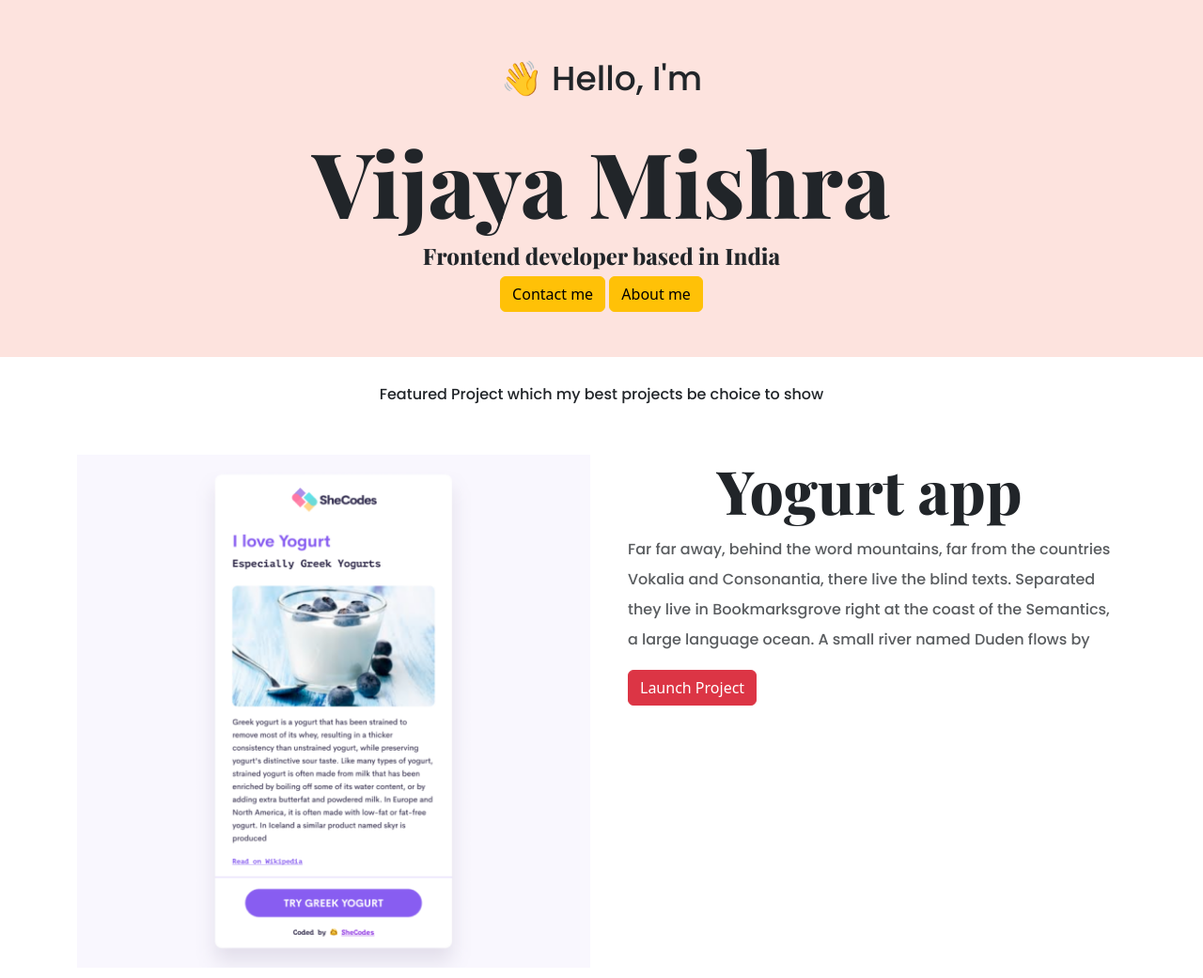
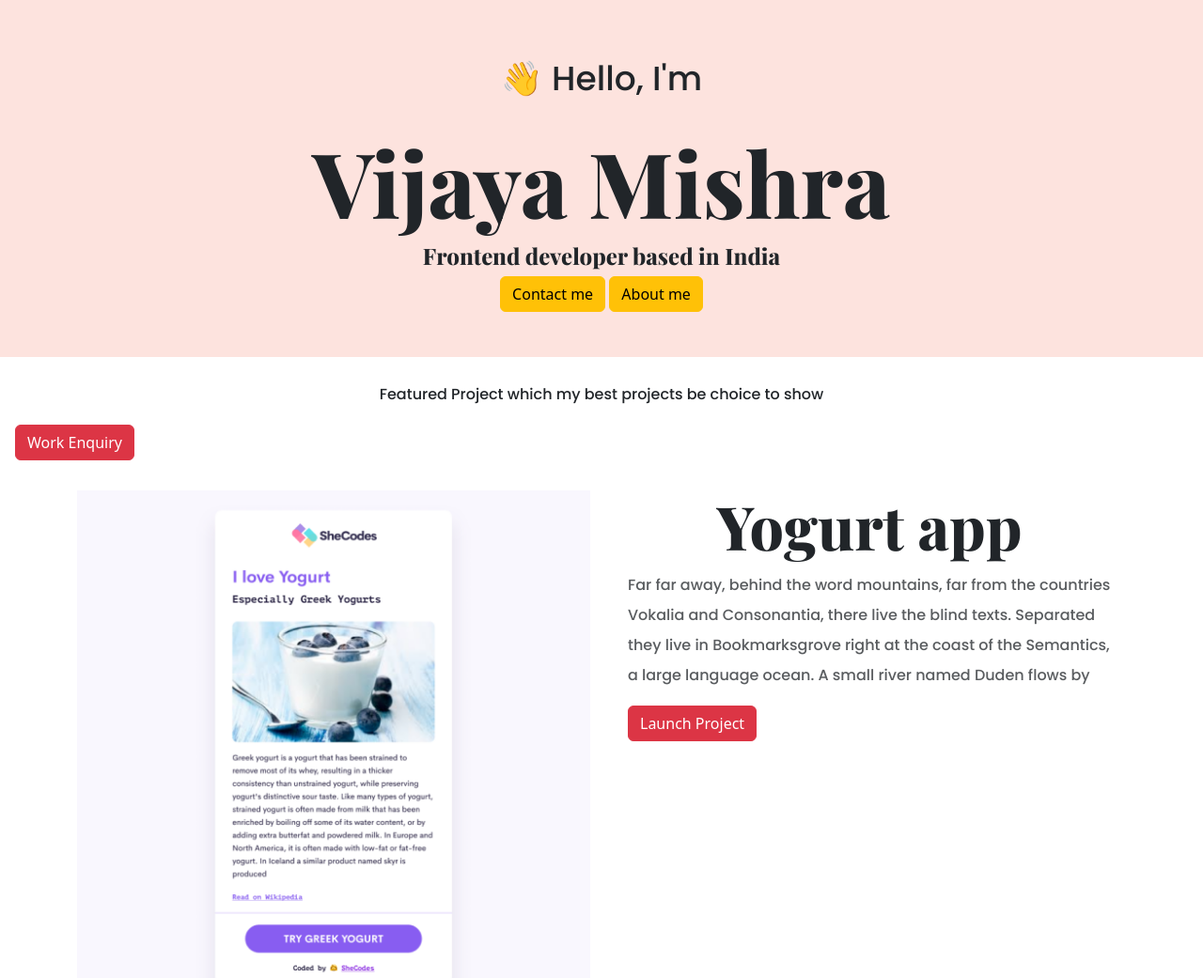
Before and after one commit to Vijayaa21/portfolio, a plain HTML site: page index.html in a window 1280 px wide. Shown: the top 1041 px of the page at 94% size. Drawn offline with nearby package versions, Linux system fonts and the light colour scheme; a web font is replaced by a local one.

Commit message:
Update index.html

```diff
--- a/index.html
+++ b/index.html
@@ -23,6 +23,7 @@
 
   </div>
   <p class = "mt-4">Featured Project which my best projects be choice to show</p>
+  <a href="/work.html" class="btn btn-danger mx-3">Work Enquiry</a>
   <div class="container pt-3">
     <div class="project">
     <div class="row pt-3">
```
